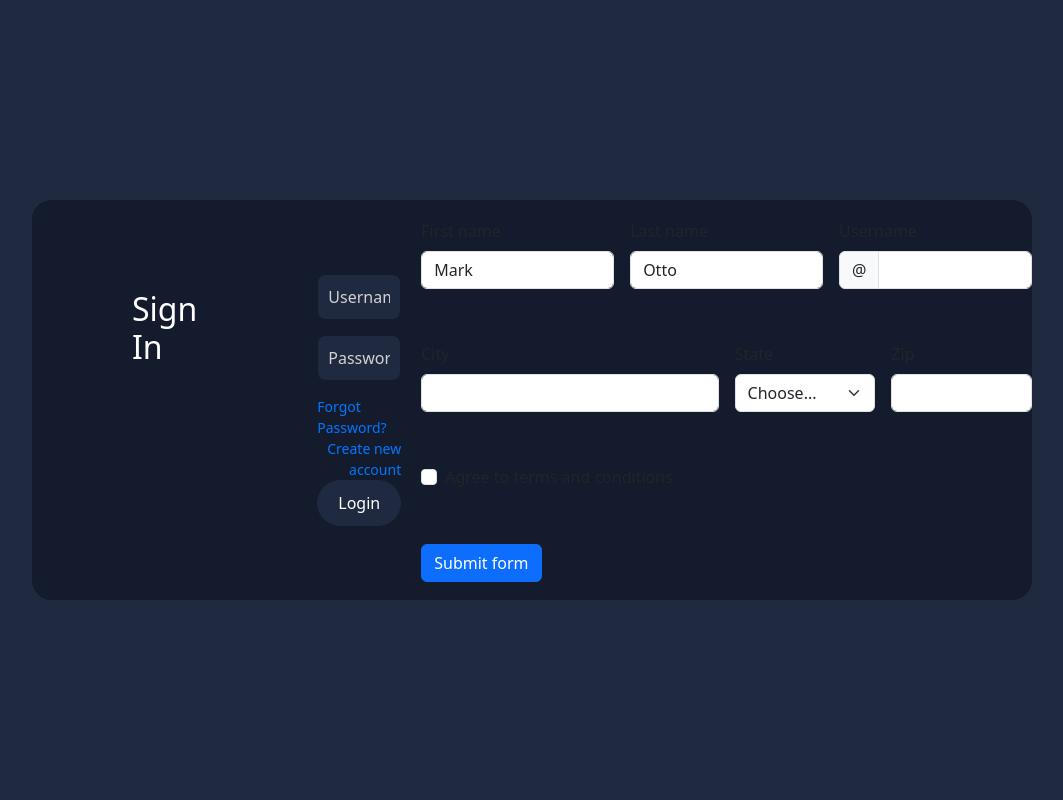
After one commit to RealBlank21/staysync, a Flask app: page /test in a window 1280 px wide. The commit adds this page. Shown: the whole page, without its empty margins (108-1171 px from the left). Run offline with Flask 3, Linux system fonts and the light colour scheme.

Commit message:
Database connection and login w database

```diff
--- /dev/null
+++ b/app/authentication.py
@@ -0,0 +1,21 @@
+from argon2 import PasswordHasher
+from argon2.exceptions import VerifyMismatchError
+from app import db
+
+ph = PasswordHasher()
+PEPPER = "SuperKeySecretVery"
+
+def validate_password(username, password):
+
+    val = db.retrieve_credentials(username)
+
+    if not val:
+        return False
+
+    hashed_password = val[2]
+
+    try:
+        ph.verify(hashed_password, password + PEPPER)
+        return True
+    except VerifyMismatchError:
+        return False
--- a/run.py
+++ b/run.py
@@ -1,20 +1,8 @@
 from flask import Flask, request, render_template, redirect, url_for
-from argon2 import PasswordHasher
-from argon2.exceptions import VerifyMismatchError
-import mysql.connector
+
+from app import authentication
 
 app = Flask(__name__)
-ph = PasswordHasher()
-
-# Connect to MySQL database
-mydb = mysql.connector.connect(
-    host='localhost',
-    user='root',
-    password='',
-    database='stay_sync'
-)
-
-cursor = mydb.cursor()
 
 @app.route('/', methods=['GET', 'POST'])
 def login():
@@ -24,11 +12,19 @@ def login():
         username = request.form.get('username')
         password = request.form.get('password')
 
-    if username == 'admin' and password == 'admin':
+    authentication_status = authentication.validate_password(username, password)
+
+    if authentication_status:
         return redirect(url_for('dashboard'))
     else:
         return "Login Failed"
 
+@app.route('/register_user')
+def register_user():
+    return render_template('register.html')
+
+
+"""
 @app.route('/register_user', methods=['GET', 'POST'])
 def register_user():
     if request.method == 'POST':
@@ -52,10 +48,15 @@ def register_user():
             return f"Error: {err}"
 
     return render_template('register_user.html')
+"""
 
 @app.route('/dashboard')
 def dashboard():
     return render_template('dashboard.html')
 
+@app.route('/test')
+def test():
+    return render_template('test.html')
+
 if __name__ == '__main__':
     app.run(host='0.0.0.0', port=5000, debug=True)
--- /dev/null
+++ b/templates/test.html
@@ -0,0 +1,104 @@
+<!DOCTYPE html>
+<html lang="en" class="index-page">
+<head>
+    <meta charset="UTF-8">
+    <meta name="viewport" content="width=device-width, initial-scale=1.0">
+    <title>Login Page</title>
+    <link href="{{ url_for('static', filename='css/styles.css') }}" rel="stylesheet">
+    <link href="https://cdn.jsdelivr.net/npm/bootstrap@5.3.3/dist/css/bootstrap.min.css" rel="stylesheet" integrity="sha384-QWTKZyjpPEjISv5WaRU9OFeRpok6YctnYmDr5pNlyT2bRjXh0JMhjY6hW+ALEwIH" crossorigin="anonymous">
+</head>
+    <body class="index-page">
+        <div class="centered-square">
+            <div class="left-side">
+                <div class="left-inner-content">
+                    <h2>Sign In</h2>
+                </div>
+            </div>
+
+            <div class="right-side">
+                <form class="login-form" method="POST" action="{{ url_for('login') }}">
+                    <input type="text" name="username" placeholder="Username" class="form-control">
+                    <input type="password" name="password" placeholder="Password" class="form-control">
+                    <a href="#" class="forgot-password">Forgot Password?</a>
+
+                    <div class="row align-bottom">
+                        <div class="col">
+                            <a href="#" class="sign-up">Create new account</a>
+                        </div>
+                        <div class="col col-md-4 text-right">
+                            <input type="submit" value="Login" class="btn btn-primary btn-block">
+                        </div>
+                    </div>
+                </form>
+            </div>
+
+            <form class="row g-3 needs-validation" novalidate>
+                <div class="col-md-4">
+                  <label for="validationCustom01" class="form-label">First name</label>
+                  <input type="text" class="form-control" id="validationCustom01" value="Mark" required>
+                  <div class="valid-feedback">
+                    Looks good!
+                  </div>
+                </div>
+                <div class="col-md-4">
+                  <label for="validationCustom02" class="form-label">Last name</label>
+                  <input type="text" class="form-control" id="validationCustom02" value="Otto" required>
+                  <div class="valid-feedback">
+                    Looks good!
+                  </div>
+                </div>
+                <div class="col-md-4">
+                  <label for="validationCustomUsername" class="form-label">Username</label>
+                  <div class="input-group has-validation">
+                    <span class="input-group-text" id="inputGroupPrepend">@</span>
+                    <input type="text" class="form-control" id="validationCustomUsername" aria-describedby="inputGroupPrepend" required>
+                    <div class="invalid-feedback">
+                      Please choose a username.
+                    </div>
+                  </div>
+                </div>
+                <div class="col-md-6">
+                  <label for="validationCustom03" class="form-label">City</label>
+                  <input type="text" class="form-control" id="validationCustom03" required>
+                  <div class="invalid-feedback">
+                    Please provide a valid city.
+                  </div>
+                </div>
+                <div class="col-md-3">
+                  <label for="validationCustom04" class="form-label">State</label>
+                  <select class="form-select" id="validationCustom04" required>
+                    <option selected disabled value="">Choose...</option>
+                    <option>...</option>
+                  </select>
+                  <div class="invalid-feedback">
+                    Please select a valid state.
+                  </div>
+                </div>
+                <div class="col-md-3">
+                  <label for="validationCustom05" class="form-label">Zip</label>
+                  <input type="text" class="form-control" id="validationCustom05" required>
+                  <div class="invalid-feedback">
+                    Please provide a valid zip.
+                  </div>
+                </div>
+                <div class="col-12">
+                  <div class="form-check">
+                    <input class="form-check-input" type="checkbox" value="" id="invalidCheck" required>
+                    <label class="form-check-label" for="invalidCheck">
+                      Agree to terms and conditions
+                    </label>
+                    <div class="invalid-feedback">
+                      You must agree before submitting.
+                    </div>
+                  </div>
+                </div>
+                <div class="col-12">
+                  <button class="btn btn-primary" type="submit">Submit form</button>
+                </div>
+              </form>
+
+        </div>
+
+        <script src="https://cdn.jsdelivr.net/npm/bootstrap@5.3.3/dist/js/bootstrap.bundle.min.js" integrity="sha384-YvpcrYf0tY3lHB60NNkmXc5s9fDVZLESaAA55NDzOxhy9GkcIdslK1eN7N6jIeHz" crossorigin="anonymous"></script>
+    </body>
+</html>
```
Also changed, not shown: app/db.py (added, +17 -0 lines), database_setup.py (+40 -5 lines), static/css/styles.css (+22 -10 lines), app/__init__.py (added).
